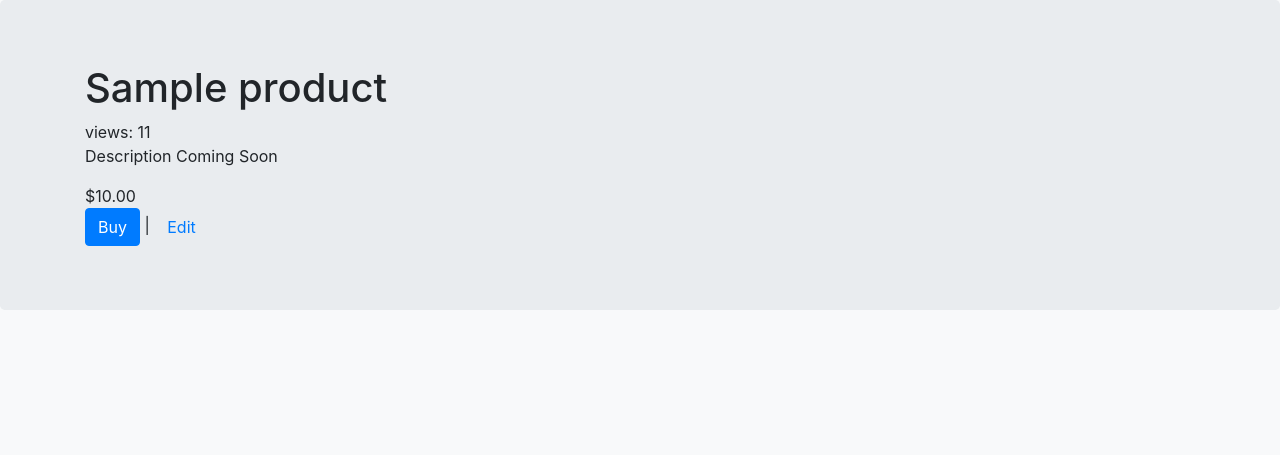
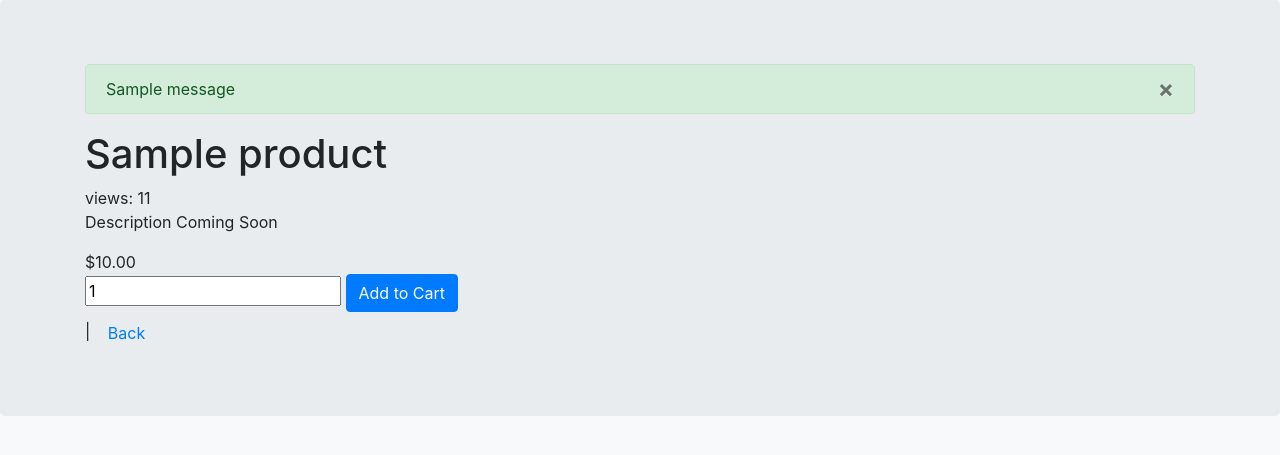
Before and after one commit to jamilemerlin/basic_ecommerce, a Django app: page /products/1/ in a window 1280 px wide. Shown: the part 56-511 px from the top of the page. Run offline with Django 3.2, Linux system fonts and the light colour scheme; tables that the repository leaves empty hold one stand-in row (Sample ...); one stand-in notice (Sample message) is shown; some libraries are stand-ins or nearby versions.

Commit message:
add flash messages

```diff
--- a/trydjango/mysite/products/templates/products/product_buy.html
+++ b/trydjango/mysite/products/templates/products/product_buy.html
@@ -2,6 +2,7 @@
 
 {% block content %}
 <div class="container">
+    {% include 'flash_messages.html' %}
     <h1>Please confirm your selection</h1>
     <form action="" method="post">
         {% csrf_token %}
--- a/trydjango/mysite/products/templates/products/product_detail.html
+++ b/trydjango/mysite/products/templates/products/product_detail.html
@@ -3,14 +3,22 @@
 {% block content %}
 <div class="jumbotron">
     <div class="container">
+        {% include 'flash_messages.html' %}
         <h1>{{ product.title }}</h1>
         <div>views: {{ product.count_views }}</div>
-        <p>{% if product.description is test and product.description != '' and product.description != None %}{{ product.description }}{% else %}Description Coming Soon{% endif %}</p>
+        <p>{% if product.description is test and product.description != '' and product.description != None %}{{
+            product.description }}{% else %}Description Coming Soon{% endif %}</p>
         <div>${{ product.price }}</div>
         <div>
-            <a class="btn btn-primary" href="{{ product.get_absolute_url }}buy">Buy</a>
+            <form method="post">
+                {% csrf_token %}
+                <label for="amount">
+                    <input id="amount" name="amount" type="number" value="1" min="1">
+                </label>
+                <button class="btn btn-primary" type="submit">Add to Cart</button>
+            </form>
             |
-            <a class="btn btn-link" href="{{ product.get_edit_url }}">Edit</a>
+            <a class="btn btn-link" href="/products">Back</a>
         </div>
     </div>
 </div>
--- a/trydjango/mysite/products/templates/products/product_list.html
+++ b/trydjango/mysite/products/templates/products/product_list.html
@@ -2,6 +2,7 @@
 
 {% block content %}
 <div class="container">
+    {% include 'flash_messages.html' %}
     <h1>Product List</h1>
     <section>
         <a href="/products/create">Create Product</a>
--- a/trydjango/mysite/products/views.py
+++ b/trydjango/mysite/products/views.py
@@ -1,8 +1,13 @@
 from django.shortcuts import render, redirect
 from django.core.paginator import Paginator
-# from django.http import JsonResponse
 from .models import Product
-from .forms import ProductForm, RawProductForm
+from .forms import ProductForm
+from django.contrib import messages
+from django.db import IntegrityError
+
+
+
+
 
 def product_list_view(request):
     size = int(request.GET.get('size', 10))
@@ -18,7 +23,6 @@ def product_list_view(request):
     }
 
     return render(request, 'products/product_list.html', context)
-    # return JsonResponse(list(products.values()), safe=False)
 
 
 def product_delete_view(request, id):
@@ -49,6 +53,12 @@ def product_detail_view(request, id):
     product = Product.objects.get(id=id)
     product.count_views += 1
     product.save()
+    if request.POST:  # Para adicionar produto ao carrinho de compras
+        amount = int(request.POST.get('amount', 1))
+        if amount > product.total_in_stock:
+            messages.error(request, f"Sorry, we only have {product.total_in_stock} in stock.")
+        else:
+            messages.success(request, 'Your product was added in cart.')
     context = {
             'product': product
     }
@@ -67,29 +77,18 @@ def product_create_view(request):
    return render(request, 'products/product_create.html', context)
 
 
-def product_buy_view(request, id):
+def product_buy_view(request, id):  # funcao para fechar compra
     product = Product.objects.get(id=id)
     amount = int(request.POST.get('amount', 1))
 
     if request.POST:
-        product.sell(amount) # TODO: tratar exception de integridade.
-        product.save()
-        return redirect('/products/')
+        product.sell(amount)  # retirada de estoque do banco de dados
+        try:
+            product.save()
+            messages.success(request, 'Order successfully completed.')
+            return redirect('/products/')
+        except IntegrityError:
+            messages.error(request, f"Sorry, we only have {product.total_in_stock} in stock.")
 
     context = {'product': product}
     return render(request, 'products/product_buy.html', context)
-
-
-# def product_create_view(request):
-#     my_form = RawProductForm()
-#     if request.method == 'POST':
-#         my_form = RawProductForm(request.POST)
-#         if my_form.is_valid():
-#             print(my_form.cleaned_data)
-#             Product.objects.create(**my_form.cleaned_data)
-#         else:
-#             print(my_form.errors)
-#     context = {
-#             'form': my_form
-#     }
-#     return render(request, 'products/product_create.html', context)
--- /dev/null
+++ b/trydjango/mysite/templates/flash_messages.html
@@ -0,0 +1,12 @@
+{% if messages %}
+<ul class="messages list-unstyled">
+    {% for message in messages %}
+    <li {% if message.tags %} class="alert alert-{{ message.tags }}" {% endif %}>
+        <span>{{ message }}</span>
+        <button type="button" class="close" data-dismiss="alert" aria-label="Close">
+            <span aria-hidden="true">&times;</span>
+        </button>
+    </li>
+    {% endfor %}
+</ul>
+{% endif %}
```
